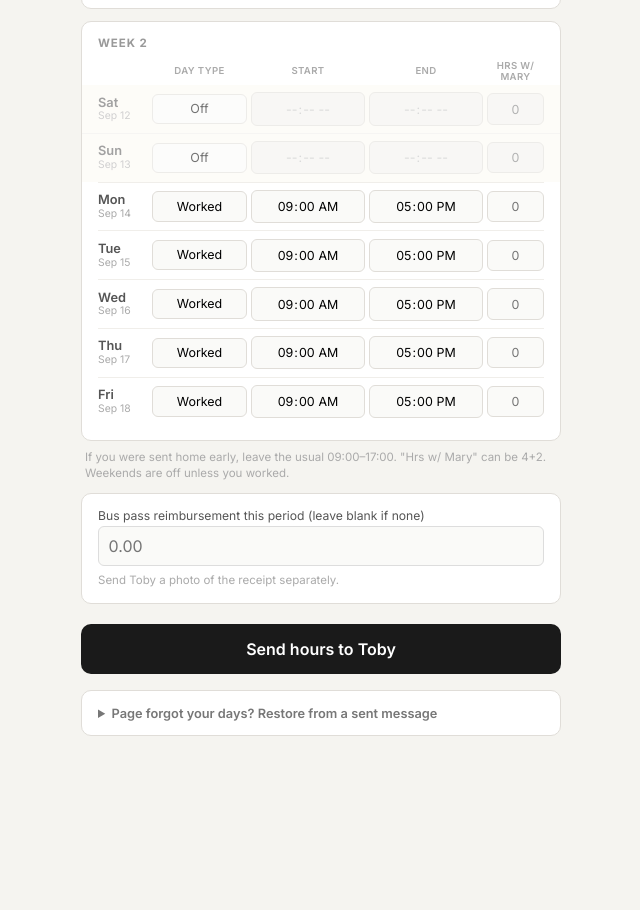
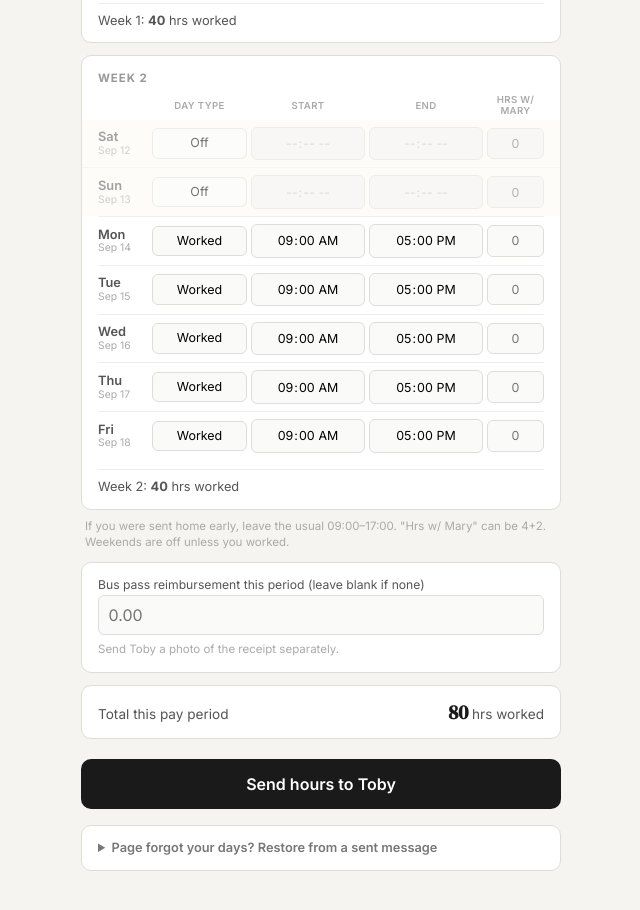
Before and after one commit to findts/timesheet, a plain HTML site: page index.html in a window 1280 px wide. Shown: the part 588-1498 px from the top of the page, without its empty margins (319-959 px from the left). Before the commit the page ends 1384 px from the top, so only its background shows below. Drawn offline with Linux system fonts and the light colour scheme.

Commit message:
Show hours totals and overtime flags on the timesheet
Per-week and per-period hours worked, a marker on any day over 8 hours, and a
week flag past 40 worked hours. Thresholds only — how much overtime is worth
stays in the payroll calculator, so the pay rules live in one place. A test
runs the same start/end times through both files and fails if they disagree.

Co-Authored-By: Claude Opus 5 <noreply@anthropic.com>
Claude-Session: https://claude.ai/code/session_01Wfjmopdxm7rTubG7RCBRsv

```diff
--- a/index.html
+++ b/index.html
@@ -35,6 +35,15 @@
   .col-heads { display:grid; grid-template-columns: 46px 1fr; gap:0.5rem; margin-bottom:0.2rem; }
   .col-heads .controls span { font-size:0.6rem; color:#aaa; text-align:center; text-transform:uppercase; letter-spacing:.04em; font-weight:600; }
   .day.weekend { background:#fdfaf4; margin:0 -1rem; padding-left:1rem; padding-right:1rem; }
+  .day-flag { grid-column:2 / -1; font-size:0.64rem; color:#b8823a; font-weight:600; margin-top:1px; }
+
+  .week-total { display:flex; justify-content:space-between; align-items:baseline; gap:0.5rem;
+                border-top:1px solid #eee; margin-top:0.6rem; padding-top:0.55rem; font-size:0.8rem; color:#555; }
+  .week-total b { font-weight:700; }
+  .week-total .flag { color:#b8823a; font-weight:600; font-size:0.72rem; text-align:right; }
+  .period-total { background:#fff; border:1px solid #e0ddd8; border-radius:10px; padding:0.75rem 1rem;
+                  margin-bottom:0.75rem; display:flex; justify-content:space-between; align-items:baseline; font-size:0.85rem; color:#555; }
+  .period-total .big { font-family:'DM Serif Display',serif; font-size:1.25rem; color:#1a1a1a; }
 
   .field label { display:block; font-size:0.76rem; color:#555; margin-bottom:3px; }
   .field input { width:100%; padding:0.55rem 0.6rem; font-size:1rem; border:1px solid #ddd; border-radius:6px; background:#fafaf8; outline:none; font-family:'Inter',sans-serif; }
@@ -80,11 +89,13 @@
     <div class="section-label">Week 1</div>
     <div class="col-heads"><span></span><div class="controls"><span>Day type</span><span>Start</span><span>End</span><span>Hrs w/ Mary</span></div></div>
     <div id="week1"></div>
+    <div class="week-total"><span>Week 1: <b id="wk1h">0</b> hrs worked</span><span class="flag" id="wk1flag"></span></div>
   </div>
   <div class="card">
     <div class="section-label">Week 2</div>
     <div class="col-heads"><span></span><div class="controls"><span>Day type</span><span>Start</span><span>End</span><span>Hrs w/ Mary</span></div></div>
     <div id="week2"></div>
+    <div class="week-total"><span>Week 2: <b id="wk2h">0</b> hrs worked</span><span class="flag" id="wk2flag"></span></div>
   </div>
   <p class="hint" style="margin:-.25rem 0 .75rem .25rem">If you were sent home early, leave the usual 09:00–17:00. "Hrs w/ Mary" can be 4+2. Weekends are off unless you worked.</p>
 
@@ -96,6 +107,8 @@
     </div>
     <p class="hint" style="margin-top:.4rem">Send Toby a photo of the receipt separately.</p>
   </div>
+
+  <div class="period-total"><span>Total this pay period</span><span><b class="big" id="periodH">0</b> hrs worked</span></div>
 
   <button class="btn-send" id="btnSend" onclick="generateMessage()">Send hours to Toby</button>
 
@@ -146,6 +159,12 @@ function evalExpr(s){ if(!s||!String(s).trim()) return 0; const c=String(s).repl
   const p=c.split(/(?=[+-])|(?<=[+-])/).filter(Boolean); let t=0,op='+';
   for(const x of p){ if(x==='+'||x==='-'){op=x;} else { const n=parseFloat(x); if(!isNaN(n)) t = op==='+'?t+n:t-n; } } return t; }
 const H = x => String(Math.round(x*100)/100);
+// Hours between two HH:MM times, rounded UP to the next quarter hour — the same rule the payroll
+// calculator uses, so what she sees here and what she is paid can never disagree. (Locked by a test.)
+function hoursBetween(a,b){ const [sh,sm]=a.split(':').map(Number),[eh,em]=b.split(':').map(Number);
+  let h=(eh+em/60)-(sh+sm/60); if(h<0) h+=24; return Math.ceil(h*4 - 1e-9)/4; }
+function dayHours(d){ return d.type==='worked' ? hoursBetween(d.start||DEFAULT_START, d.end||DEFAULT_END) : 0; }
+const OT_DAY = 8, OT_WEEK = 40;   // thresholds only — how much overtime is worth is worked out by the payroll calculator
 
 // ----- Period: the one containing today (first period end on the cycle that is >= today) -----
 function daysFromAnchor(d){ return Math.round((d - parseISO(ANCHOR_END)) / 86400000); }
@@ -178,7 +197,7 @@ function render(){
     const c=document.getElementById('week'+w); c.innerHTML='';
     days.slice((w-1)*7, w*7).forEach((d,j)=>{ const i=(w-1)*7+j; const dt=parseISO(d.date); const off=d.type!=='worked'; const wk=dt.getDay()===0||dt.getDay()===6;
       c.insertAdjacentHTML('beforeend', `
-        <div class="day ${off?'off':''} ${wk?'weekend':''}">
+        <div class="day ${off?'off':''} ${wk?'weekend':''}" id="day${i}">
           <div class="day-label">${DOW[dt.getDay()]}<small>${MON[dt.getMonth()]} ${dt.getDate()}</small></div>
           <div class="controls">
             <select onchange="setDay(${i},'type',this.value)">${TYPES.map(([v,l])=>`<option value="${v}" ${d.type===v?'selected':''}>${l}</option>`).join('')}</select>
@@ -190,10 +209,37 @@ function render(){
     });
   });
   document.getElementById('busPass').value = busPass;
+  updateTotals();
+}
+
+// Totals are a plain sum of what she entered. The flags say overtime *will apply* — they never work out
+// how much, or at what rate; that stays in the payroll calculator so there is only one set of pay rules.
+function updateTotals(){
+  let period=0;
+  [1,2].forEach(wk=>{
+    const slice=days.slice((wk-1)*7, wk*7);
+    let hrs=0;
+    slice.forEach((d,j)=>{
+      const i=(wk-1)*7+j, h=dayHours(d);
+      hrs+=h;
+      const row=document.getElementById('day'+i);
+      if(row){
+        const old=row.querySelector('.day-flag'); if(old) old.remove();
+        if(h>OT_DAY) row.insertAdjacentHTML('beforeend',
+          `<div class="day-flag">${H(h)} hours — over ${OT_DAY}, so overtime will apply</div>`);
+      }
+    });
+    period+=hrs;
+    document.getElementById('wk'+wk+'h').textContent=H(hrs);
+    document.getElementById('wk'+wk+'flag').textContent =
+      hrs>OT_WEEK ? `Over ${OT_WEEK} hours this week — overtime will apply` : '';
+  });
+  document.getElementById('periodH').textContent=H(period);
 }
 function setDay(i,f,v){
   const d=days[i]; d[f]=v;
   if(f==='type'){ if(v==='worked'){ if(!d.start) d.start=DEFAULT_START; if(!d.end) d.end=DEFAULT_END; } else { d.mary=''; } render(); }
+  else updateTotals();          // a changed start/end time must move the totals too
   hideResult(); saveState();
 }
 function onBusPass(){ busPass=document.getElementById('busPass').value; hideResult(); saveState(); }
```
